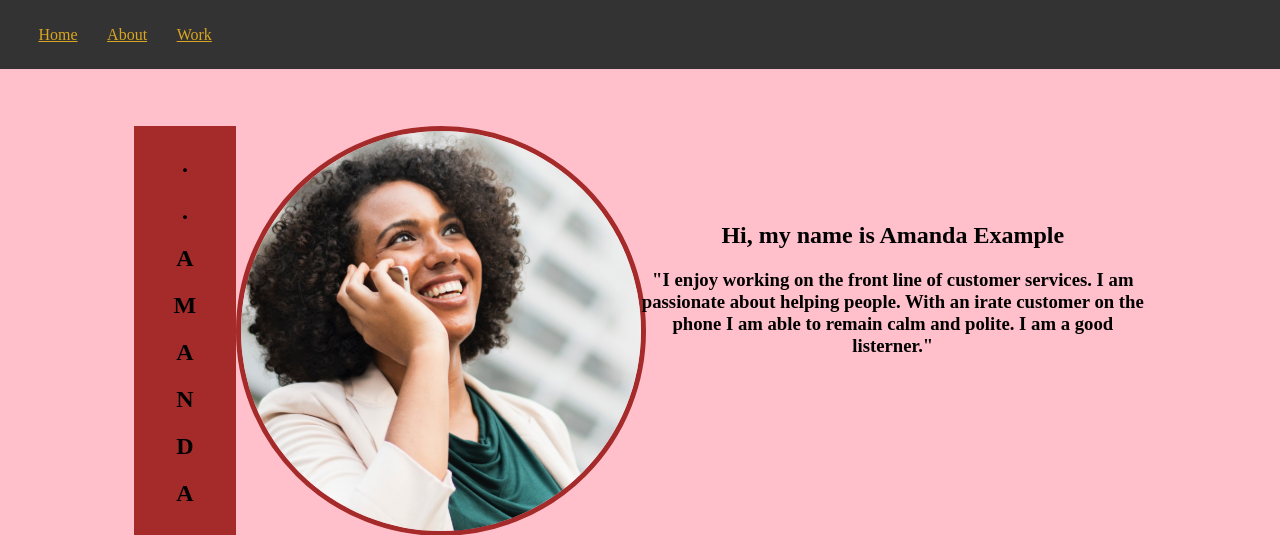
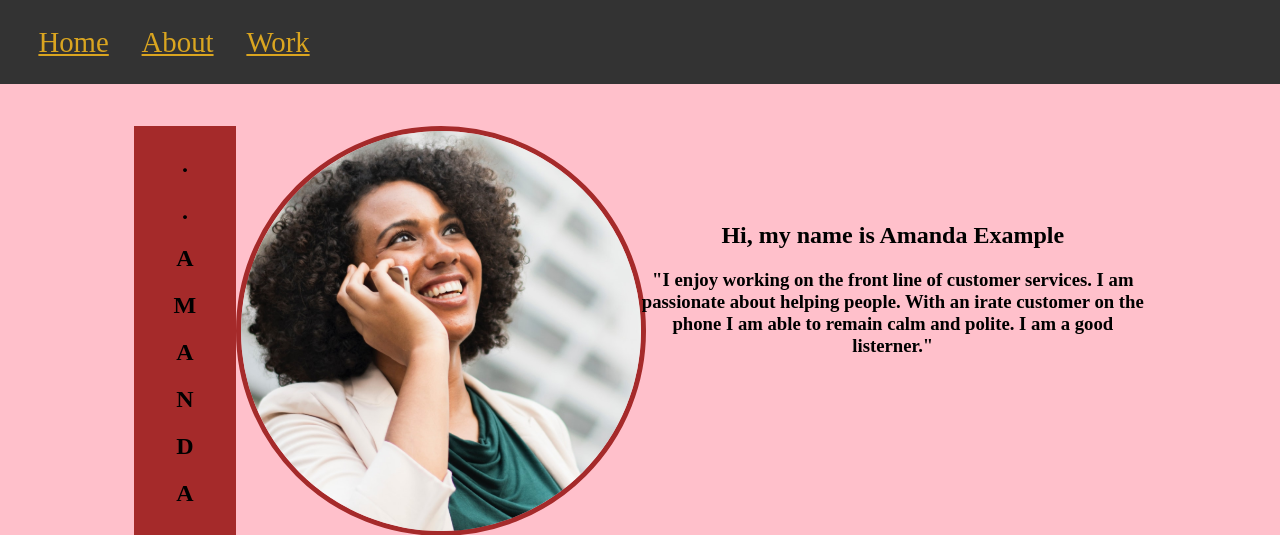
Before and after one commit to Ashley440/amandaexample, a PHP site: page / in a window 1280 px wide. Shown: the top 535 px of the page. Run offline with PHP 8.4, Linux system fonts and the light colour scheme.

Commit message:
Update style.css

```diff
--- a/style.css
+++ b/style.css
@@ -25,7 +25,7 @@ body{
     left:0;
     width: 100%; /* Full width */
     padding: 2%;
-    font-size: 1em;
+    font-size: 1.8em;
     color: goldenrod;
   }
   .topnav a{
```
